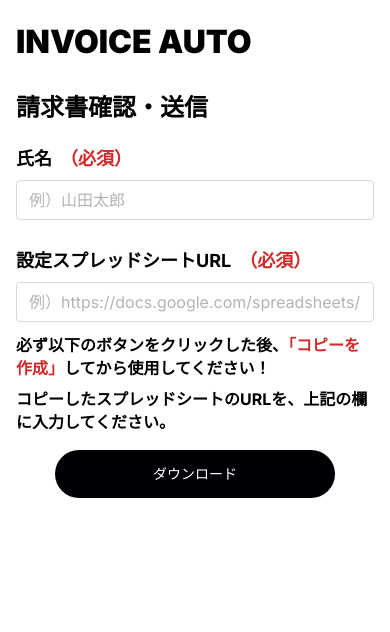
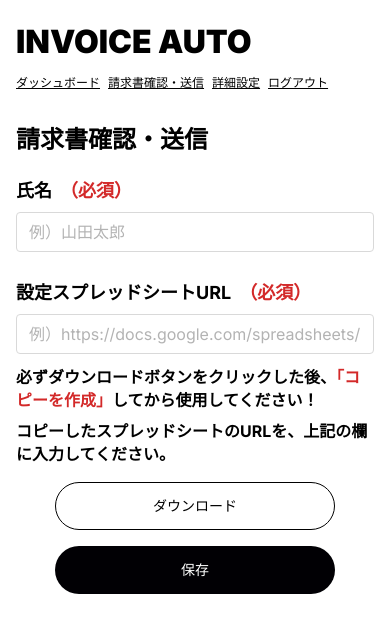
Before and after one commit to gira9317/invoice-auto-next, a Next.js app: page /register in a window 390 px wide. Shown: the top 632 px of the page. Built offline with nearby package versions, Linux system fonts and the light colour scheme.

Commit message:
GCPとsupabaseとの連携

```diff
--- a/app/dashboard/page.tsx
+++ b/app/dashboard/page.tsx
@@ -3,22 +3,43 @@ import Image from "next/image";
 export default function Home() {
     return (
         <div className="min-h-screen">
-            <header className="flex flex-col gap-4 px-4 py-6 md:flex-row md:justify-between md:items-center md:px-8 lg:px-16">
-                <p className="font-black text-[2rem] leading-[110%] text-black md:text-[2.5rem] lg:text-[3.5rem]">
+            <header
+                className="
+                flex flex-col gap-4
+                md:flex-row md:justify-between md:items-center
+                py-6 px-4 md:px-8 lg:px-16
+                "
+            >
+                <p
+                    className="
+                    font-black
+                    text-[2rem]
+                    md:text-[2.5rem]
+                    lg:text-[3.5rem]
+                    leading-[110%]
+                    text-black
+                    "
+                >
                     INVOICE AUTO
                 </p>
 
-                <nav className="hidden md:flex flex-row md:items-center md:gap-6 lg:gap-10">
-                <a href="/dashboard" className="text-sm md:text-base font-medium underline text-black">
+                <nav
+                    className="
+                    flex flex-row md:flex
+                    items-center
+                    gap-2 lg:gap-10
+                    "
+                >
+                    <a href="/dashboard" className="font-medium text-xs md:text-base underline text-black">
                         ダッシュボード
                     </a>
-                <a href="/invoices" className="text-sm md:text-base font-medium underline text-black">
+                    <a href="invoices" className="font-medium text-xs md:text-base underline text-black">
                         請求書確認・送信
                     </a>
-                <a href="registar" className="text-sm md:text-base font-medium underline text-black">
+                    <a href="register" className="font-medium text-xs md:text-base underline text-black">
                         詳細設定
                     </a>
-                <a href="#" className="text-sm md:text-base font-medium underline text-black">
+                    <a href="#" className="font-medium text-xs md:text-base underline text-black">
                         ログアウト
                     </a>
                 </nav>
--- a/app/invoices/page.tsx
+++ b/app/invoices/page.tsx
@@ -25,21 +25,21 @@ export default function Home() {
 
                 <nav
                     className="
-                    hidden md:flex
+                    flex flex-row md:flex
                     items-center
-                    gap-6 lg:gap-10
+                    gap-2 lg:gap-10
                     "
                 >
-                    <a href="#" className="font-medium text-sm md:text-base underline text-black">
+                    <a href="/dashboard" className="font-medium text-xs md:text-base underline text-black">
                         ダッシュボード
                     </a>
-                    <a href="#" className="font-medium text-sm md:text-base underline text-black">
+                    <a href="invoices" className="font-medium text-xs md:text-base underline text-black">
                         請求書確認・送信
                     </a>
-                    <a href="#" className="font-medium text-sm md:text-base underline text-black">
+                    <a href="register" className="font-medium text-xs md:text-base underline text-black">
                         詳細設定
                     </a>
-                    <a href="#" className="font-medium text-sm md:text-base underline text-black">
+                    <a href="#" className="font-medium text-xs md:text-base underline text-black">
                         ログアウト
                     </a>
                 </nav>
--- a/app/page.tsx
+++ b/app/page.tsx
@@ -1,3 +1,6 @@
+import GoogleLoginButton from '@/components/GoogleLoginButton';
+
+
 export default function Home() {
   return (
     <main className="min-h-screen flex items-center justify-center px-4">
@@ -41,23 +44,9 @@ export default function Home() {
           >
             ボタン1つで請求書発行・送信
           </p>
+          <div><GoogleLoginButton></GoogleLoginButton></div>
 
-          <button
-            className="
-              flex items-center justify-center
-              gap-2
-              px-6 py-3
-              bg-black
-              text-white
-              rounded-xl
-              font-medium
-              mx-auto
-              hover:opacity-80
-              transition
-            "
-          >
-            Googleログイン
-          </button>
+
         </div>
       </section>
     </main>
--- a/app/register/page.tsx
+++ b/app/register/page.tsx
@@ -25,21 +25,21 @@ export default function Home() {
 
                 <nav
                     className="
-                    hidden md:flex
+                    flex flex-row md:flex
                     items-center
-                    gap-6 lg:gap-10
+                    gap-2 lg:gap-10
                     "
                 >
-                    <a href="#" className="font-medium text-sm md:text-base underline text-black">
+                    <a href="/dashboard" className="font-medium text-xs md:text-base underline text-black">
                         ダッシュボード
                     </a>
-                    <a href="#" className="font-medium text-sm md:text-base underline text-black">
+                    <a href="invoices" className="font-medium text-xs md:text-base underline text-black">
                         請求書確認・送信
                     </a>
-                    <a href="#" className="font-medium text-sm md:text-base underline text-black">
+                    <a href="register" className="font-medium text-xs md:text-base underline text-black">
                         詳細設定
                     </a>
-                    <a href="#" className="font-medium text-sm md:text-base underline text-black">
+                    <a href="#" className="font-medium text-xs md:text-base underline text-black">
                         ログアウト
                     </a>
                 </nav>
@@ -112,7 +112,7 @@ export default function Home() {
 
                     <div className="flex flex-col gap-2">
                         <p className="text-base md:text-lg font-bold leading-[145%] text-black">
-                            必ず以下のボタンをクリックした後、
+                            必ずダウンロードボタンをクリックした後、
                             <span className="text-[#D32929]">「コピーを作成」</span>
                             してから使用してください！
                         </p>
@@ -123,15 +123,32 @@ export default function Home() {
                 </div>
             </div>
 
+            <div className="flex flex-col items-center gap-4">
                 <a
                     href="https://docs.google.com/spreadsheets/d/1YSs-pRVAIgR310LRMrVVYWjU921zOcc1sT2gGNZRAs0/edit?usp=sharing"
                     target="_blank"
                     rel="noopener noreferrer"
                     className="
-                    mx-auto
-                    flex items-center justify-center
                         w-full max-w-[280px]
                         h-[48px] md:h-[56px]
+                        flex items-center justify-center
+                        bg-white
+                        text-black
+                        border boder-black
+                        rounded-full
+                        text-sm md:text-base
+                        hover:opacity-80
+                        transition
+                    "
+                >
+                    ダウンロード
+                </a>
+
+                <button
+                    className="
+                        w-full max-w-[280px]
+                        h-[48px] md:h-[56px]
+                        flex items-center justify-center
                         bg-[#010004]
                         text-white
                         rounded-full
@@ -140,8 +157,9 @@ export default function Home() {
                         transition
                     "
                 >
-                ダウンロード
-            </a>
+                    保存
+                </button>
+            </div>
         </div>
     )
 }
--- /dev/null
+++ b/components/GoogleLoginButton.tsx
@@ -0,0 +1,37 @@
+'use client'
+
+import { supabase } from '@/utils/supabase'
+
+export default function GoogleLoginButton(){
+    return(
+    <button
+            className="
+                flex items-center justify-center
+                gap-2
+                px-6 py-3
+                bg-black
+                text-white
+                rounded-xl
+                font-medium
+                mx-auto
+                hover:opacity-80
+                transition
+            "
+            onClick={() =>
+                supabase.auth.signInWithOAuth({
+                    provider: 'google',
+                    options: {
+                        redirectTo:'http://localhost:3000/register',
+                        scopes:`https://www.googleapis.com/auth/gmail.readonly https://www.googleapis.com/auth/gmail.send https://www.googleapis.com/auth/spreadsheets`,
+                        queryParams: {
+                            access_type: 'offline',
+                            prompt: 'consent'
+                        }
+                    }
+                })
+            }
+        >
+            Googleログイン
+        </button>
+    )
+}
--- a/package.json
+++ b/package.json
@@ -9,6 +9,7 @@
     "lint": "eslint"
   },
   "dependencies": {
+    "@supabase/supabase-js": "^2.100.1",
     "next": "16.2.1",
     "react": "19.2.4",
     "react-dom": "19.2.4"
--- /dev/null
+++ b/utils/supabase.ts
@@ -0,0 +1,3 @@
+import { createClient } from '@supabase/supabase-js'
+
+export const supabase = createClient(process.env.NEXT_PUBLIC_SUPABASE_URL!,process.env.NEXT_PUBLIC_SUPABASE_PUBLISHABLE_KEY!)
```
Also changed, not shown: 2 other files (tests, documents, lock files or other folders). Lines whose indentation alone changed are shown as unchanged.
